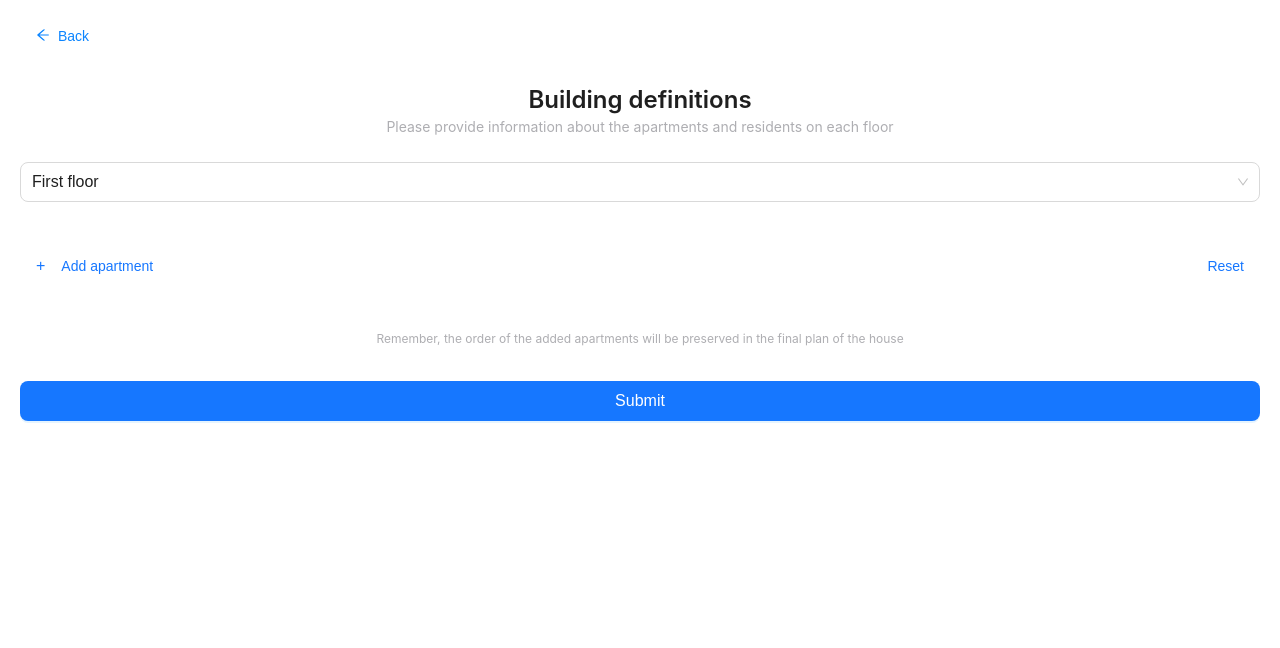
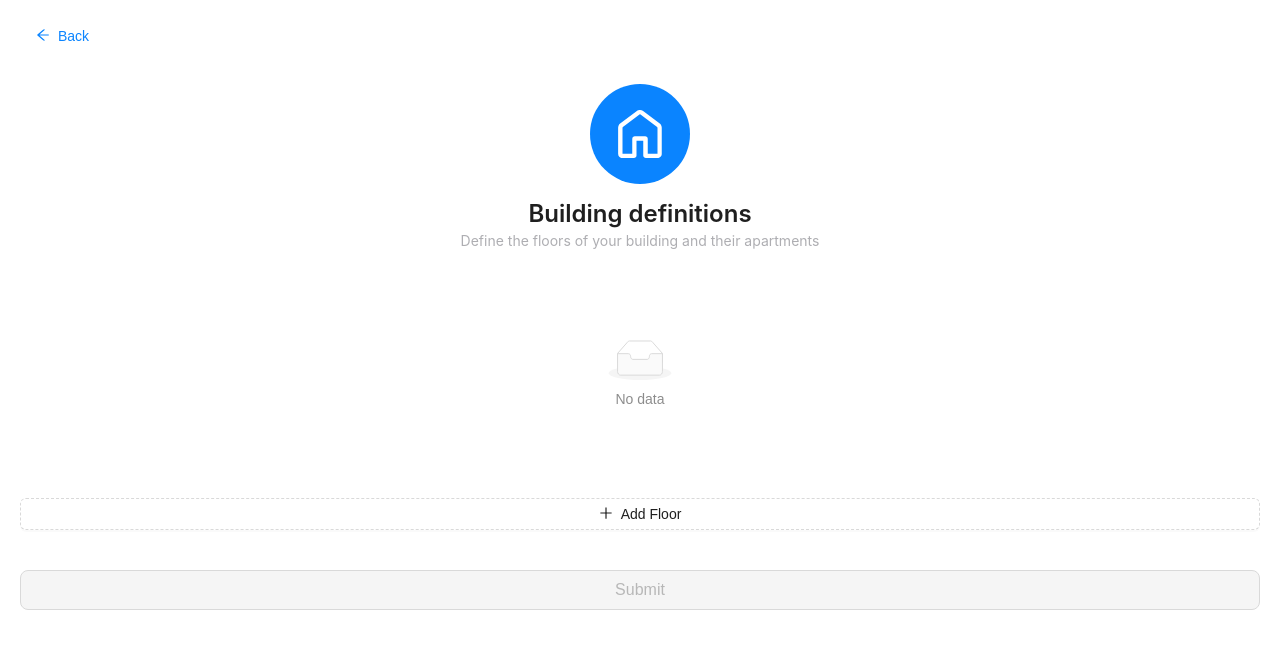
Before and after one commit to mamay12/FlatFleet, a React (Vite) app: page /building-definitions in a window 1280 px wide. Shown: the top 648 px of the page. Built offline with nearby package versions, Linux system fonts and the light colour scheme.

Commit message:
floor definitions and builkding definition wip

```diff
--- a/src/contexts/UserContext.tsx
+++ b/src/contexts/UserContext.tsx
@@ -10,12 +10,22 @@ interface BuildingLocation {
     };
 }
 
+interface Floor {
+    number: number;
+    apartments: {
+        id: string;
+        number: number | null;
+        inhabitants: number | null;
+    }[];
+}
+
 interface UserData {
     email?: string;
     phone?: string;
     fullName?: string;
     accountType?: 'house_committee' | 'management_company' | 'tenant' | 'doubt';
     buildingLocation?: BuildingLocation;
+    floors?: Floor[];
 }
 
 interface UserContextType {
@@ -24,6 +34,9 @@ interface UserContextType {
     setAuthenticated: (value: boolean) => void;
     updateUserData: (data: Partial<UserData>) => void;
     clearUserData: () => void;
+    addFloor: (floor: Floor) => void;
+    updateFloor: (floorNumber: number, floorData: Floor) => void;
+    removeFloor: (floorNumber: number) => void;
 }
 
 const UserContext = createContext<UserContextType | undefined>(undefined);
@@ -50,6 +63,29 @@ export const UserProvider: React.FC<{ children: React.ReactNode }> = ({ children
         setUserData({});
     };
 
+    const addFloor = (floor: Floor) => {
+        setUserData(prevData => ({
+            ...prevData,
+            floors: [...(prevData.floors || []), floor]
+        }));
+    };
+
+    const updateFloor = (floorNumber: number, floorData: Floor) => {
+        setUserData(prevData => ({
+            ...prevData,
+            floors: (prevData.floors || []).map(floor =>
+                floor.number === floorNumber ? floorData : floor
+            )
+        }));
+    };
+
+    const removeFloor = (floorNumber: number) => {
+        setUserData(prevData => ({
+            ...prevData,
+            floors: (prevData.floors || []).filter(floor => floor.number !== floorNumber)
+        }));
+    };
+
     return (
         <UserContext.Provider
             value={{
@@ -57,7 +93,10 @@ export const UserProvider: React.FC<{ children: React.ReactNode }> = ({ children
                 userData,
                 setAuthenticated,
                 updateUserData,
-                clearUserData
+                clearUserData,
+                addFloor,
+                updateFloor,
+                removeFloor
             }}
         >
             {children}
--- a/src/pages/BuildingDefinitions.tsx
+++ b/src/pages/BuildingDefinitions.tsx
@@ -1,50 +1,29 @@
-import { useState } from 'react';
-import { Button, Input, Select, Typography } from 'antd';
-import { CloseCircleOutlined } from '@ant-design/icons';
+import { Button, List, Typography } from 'antd';
+import { PlusOutlined, EditOutlined } from '@ant-design/icons';
 import { useNavigate } from 'react-router';
 import BackButton from '@components/BackButton';
 import '../styles/_buildingDefinitions.sass';
+import { useUser } from 'src/contexts/UserContext';
+import { CircledIcon } from '@components/CircledIcon';
 
 const { Title, Text } = Typography;
 
-interface Apartment {
-  id: string;
-  number: string;
-  inhabitants: string;
-}
-
 const BuildingDefinitions = () => {
   const navigate = useNavigate();
-  const [selectedFloor, setSelectedFloor] = useState<string>('First floor');
-  const [apartments, setApartments] = useState<Apartment[]>([]);
+  const { userData, removeFloor } = useUser();
+  const floors = userData.floors || [];
 
-  const handleAddApartment = () => {
-    const newApartment = {
-      id: Date.now().toString(),
-      number: '',
-      inhabitants: ''
-    };
-    setApartments([...apartments, newApartment]);
+  const handleAddFloor = () => {
+    const nextFloorNumber = floors.length + 1;
+    navigate(`/floor-definition?floor=${nextFloorNumber}`);
   };
 
-  const handleRemoveApartment = (id: string) => {
-    setApartments(apartments.filter(apt => apt.id !== id));
+  const handleEditFloor = (floorNumber: number) => {
+    navigate(`/floor-definition?floor=${floorNumber}`);
   };
 
-  const handleApartmentChange = (id: string, field: keyof Apartment, value: string) => {
-    setApartments(apartments.map(apt =>
-      apt.id === id ? { ...apt, [field]: value } : apt
-    ));
-  };
-
-  const handleReset = () => {
-    setApartments([]);
-  };
-
-  const handleSubmit = () => {
-    // Handle submission logic here
-    console.log({ floor: selectedFloor, apartments });
-    navigate('/next-step');
+  const handleDeleteFloor = (floorNumber: number) => {
+    removeFloor(floorNumber);
   };
 
   return (
@@ -53,66 +32,56 @@ const BuildingDefinitions = () => {
         <BackButton onClick={() => navigate(-1)} />
       </div>
       <div style={{display: 'flex', flexDirection: 'column', alignItems: 'center', textAlign: 'center'}}>
-            <Title level={2}>Building definitions</Title>
+        <CircledIcon src="/assets/home.svg" />
+        <Title level={2} style={{marginTop: '14px'}}>Building definitions</Title>
         <Text className="description">
-                Please provide information about the apartments and residents on each floor
+          Define the floors of your building and their apartments
         </Text>
       </div>
 
-      <Select
-        value={selectedFloor}
-        onChange={setSelectedFloor}
-        className="floor-select"
-        size="large"
-        options={[
-          { value: 'First floor', label: 'First floor' },
-          { value: 'Second floor', label: 'Second floor' },
-          { value: 'Third floor', label: 'Third floor' },
+      <List
+        className="floors-list"
+        dataSource={floors}
+        renderItem={(floor) => (
+          <List.Item
+            actions={[
+              <Button
+                icon={<EditOutlined />}
+                onClick={() => handleEditFloor(floor.number)}
+              />,
+              <Button
+                danger
+                onClick={() => handleDeleteFloor(floor.number)}
+              >
+                Delete
+              </Button>
             ]}
+          >
+            <List.Item.Meta
+              title={`Floor ${floor.number}`}
+              description={`${floor.apartments.length} apartments, ${floor.apartments.reduce((sum, apt) => sum + (apt.inhabitants || 0), 0)} inhabitants`}
+            />
+          </List.Item>
+        )}
       />
 
-      {apartments.map((apartment) => (
-        <div key={apartment.id} className="apartment-row">
-          <Input
-            placeholder="Apartment"
-            value={apartment.number}
-            onChange={(e) => handleApartmentChange(apartment.id, 'number', e.target.value)}
-            className="apartment-input"
-          />
-          <Input
-            placeholder="Inhabitants"
-            value={apartment.inhabitants}
-            onChange={(e) => handleApartmentChange(apartment.id, 'inhabitants', e.target.value)}
-            className="inhabitants-input"
-          />
-          <CloseCircleOutlined
-            onClick={() => handleRemoveApartment(apartment.id)}
-            className="remove-button"
-          />
-        </div>
-      ))}
-
-      <div className="actions-row">
       <Button
-          type="link"
-          onClick={handleAddApartment}
-          icon={<span className="plus-icon">+</span>}
+        type="dashed"
+        block
+        icon={<PlusOutlined />}
+        onClick={handleAddFloor}
+        className="add-floor-button"
       >
-          Add apartment
+        Add Floor
       </Button>
-        <Button type="link" onClick={handleReset}>Reset</Button>
-      </div>
-
-      <Text className="note">
-        Remember, the order of the added apartments will be preserved in the final plan of the house
-      </Text>
 
       <Button
         type="primary"
         block
         size="large"
-        onClick={handleSubmit}
+        onClick={() => navigate('/next-step')}
         className="submit-button"
+        disabled={floors.length === 0}
       >
         Submit
       </Button>
--- /dev/null
+++ b/src/pages/FloorDefinition.tsx
@@ -0,0 +1,169 @@
+import { useState, useEffect } from 'react';
+import { Button, InputNumber, Typography, Select } from 'antd';
+import { CloseCircleOutlined } from '@ant-design/icons';
+import { useNavigate, useLocation } from 'react-router';
+import BackButton from '@components/BackButton';
+import '../styles/_floorDefinition.sass';
+import { useUser } from 'src/contexts/UserContext';
+
+const { Title, Text } = Typography;
+
+interface Apartment {
+  id: string;
+  number: number | null;
+  inhabitants: number | null;
+}
+
+interface Floor {
+  number: number;
+  apartments: {
+    id: string;
+    number: number | null;
+    inhabitants: number | null;
+  }[];
+}
+
+const FloorDefinition = () => {
+  const navigate = useNavigate();
+  const location = useLocation();
+  const { userData, addFloor, updateFloor } = useUser();
+
+  // Get floor from query parameter
+  const queryParams = new URLSearchParams(location.search);
+  const initialFloor = Number(queryParams.get('floor')) || null;
+
+  const [selectedFloor, setSelectedFloor] = useState<number | null>(initialFloor);
+  const [apartments, setApartments] = useState<Apartment[]>([]);
+
+  // Add useEffect to handle initial floor data
+  useEffect(() => {
+    if (initialFloor) {
+      const existingFloor = userData.floors?.find(f => f.number === initialFloor);
+      if (existingFloor) {
+        setApartments(existingFloor.apartments);
+      }
+    }
+  }, [initialFloor, userData.floors]);
+
+  const handleFloorChange = (value: number) => {
+    setSelectedFloor(value);
+    const existingFloor = userData.floors?.find(f => f.number === value);
+    setApartments(existingFloor?.apartments || []);
+  };
+
+  const handleAddApartment = () => {
+    const newApartment = {
+      id: Date.now().toString(),
+      number: null,
+      inhabitants: null
+    };
+    setApartments([...apartments, newApartment]);
+  };
+
+  const handleRemoveApartment = (id: string) => {
+    setApartments(apartments.filter(apt => apt.id !== id));
+  };
+
+  const handleApartmentChange = (id: string, field: keyof Apartment, value: number | null) => {
+    setApartments(apartments.map(apt =>
+      apt.id === id ? { ...apt, [field]: value } : apt
+    ));
+  };
+
+  const handleReset = () => {
+    setApartments([]);
+  };
+
+  const handleSubmit = () => {
+    if (!selectedFloor) return;
+
+    const floorData: Floor = {
+      number: selectedFloor,
+      apartments
+    };
+
+    if (userData.floors?.some(f => f.number === selectedFloor)) {
+      updateFloor(selectedFloor, floorData);
+    } else {
+      addFloor(floorData);
+    }
+
+    navigate('/building-definitions');
+  };
+
+  const floorOptions = Array.from({ length: 50 }, (_, i) => ({
+    value: i + 1,
+    label: `Floor ${i + 1}`
+  }));
+
+  return (
+    <div className="floor-definition">
+      <div className='header'>
+        <BackButton onClick={() => navigate(-1)} />
+      </div>
+      <div style={{display: 'flex', flexDirection: 'column', alignItems: 'center', textAlign: 'center'}}>
+        <Title level={2}>Floor definition</Title>
+        <Text className="description">
+          Please select a floor and provide information about its apartments
+        </Text>
+
+        <Select
+          placeholder="Select floor"
+          style={{ width: '100%', marginTop: '16px' }}
+          onChange={handleFloorChange}
+          value={selectedFloor}
+          options={floorOptions}
+        />
+      </div>
+
+      {apartments.map((apartment) => (
+        <div key={apartment.id} className="apartment-row">
+          <InputNumber
+            placeholder="Apartment"
+            value={apartment.number}
+            onChange={(value) => handleApartmentChange(apartment.id, 'number', value)}
+            className="apartment-input"
+            min={1}
+            max={999}
+          />
+          <InputNumber
+            placeholder="Inhabitants"
+            value={apartment.inhabitants}
+            onChange={(value) => handleApartmentChange(apartment.id, 'inhabitants', value)}
+            className="inhabitants-input"
+            min={0}
+            max={99}
+          />
+          <CloseCircleOutlined
+            onClick={() => handleRemoveApartment(apartment.id)}
+            className="remove-button"
+          />
+        </div>
+      ))}
+
+      <div className="actions-row">
+        <Button
+          type="link"
+          onClick={handleAddApartment}
+          icon={<span className="plus-icon">+</span>}
+        >
+          Add apartment
+        </Button>
+        <Button type="link" onClick={handleReset}>Reset</Button>
+      </div>
+
+      <Button
+        type="primary"
+        block
+        size="large"
+        onClick={handleSubmit}
+        disabled={!selectedFloor || apartments.length === 0}
+        className="submit-button"
+      >
+        Submit
+      </Button>
+    </div>
+  );
+};
+
+export default FloorDefinition;
--- a/src/styles/_buildingDefinitions.sass
+++ b/src/styles/_buildingDefinitions.sass
@@ -13,41 +13,13 @@
 
   .description
     color: $gray-05
-    margin-bottom: 8px
+    margin-bottom: 24px
 
-  .floor-select
-    width: 100%
-    margin-bottom: 16px
+  .floors-list
+    margin-bottom: 24px
 
-  .apartment-row
-    display: flex
-    gap: 12px
-    align-items: center
-    margin-bottom: 6px
-
-    .apartment-input, .inhabitants-input
-      flex: 1
-
-    .remove-button
-      color: $gray-05
-      cursor: pointer
-      font-size: 18px
-
-  .actions-row
-    display: flex
-    justify-content: space-between
-    align-items: center
-    margin: 16px 0
-
-    .plus-icon
-      font-size: 16px
-      margin-right: 8px
-
-  .note
-    color: $gray-05
-    font-size: 12px
-    text-align: center
-    margin: 16px 0
+  .add-floor-button
+    margin-bottom: 24px
 
   .submit-button
     margin-top: auto
--- /dev/null
+++ b/src/styles/_floorDefinition.sass
@@ -0,0 +1,49 @@
+@use "vars" as *
+
+.floor-definition
+  padding: 20px
+  display: flex
+  flex-direction: column
+  gap: 16px
+
+  h2
+    margin: 0
+    font-size: 24px
+    line-height: 32px
+
+  .description
+    color: $gray-05
+    margin-bottom: 8px
+
+  .apartment-row
+    display: flex
+    gap: 12px
+    align-items: center
+    margin-bottom: 6px
+
+    .apartment-input, .inhabitants-input
+      flex: 1
+
+    .remove-button
+      color: $gray-05
+      cursor: pointer
+      font-size: 18px
+
+  .actions-row
+    display: flex
+    justify-content: space-between
+    align-items: center
+    margin: 16px 0
+
+    .plus-icon
+      font-size: 16px
+      margin-right: 8px
+
+  .note
+    color: $gray-05
+    font-size: 12px
+    text-align: center
+    margin: 16px 0
+
+  .submit-button
+    margin-top: auto
```
Also changed, not shown: src/pages/index.tsx (+9 -0 lines), public/assets/home.svg (added). Lines whose indentation alone changed are shown as unchanged.
